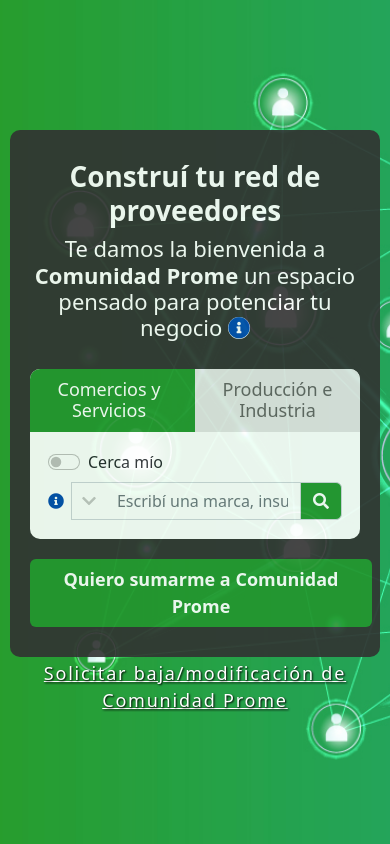
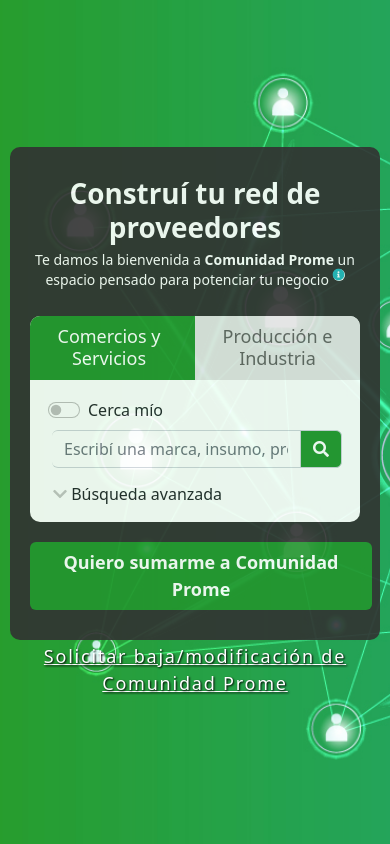
Before and after one commit to admin-prome/Comunidad-Prome, a PHP site: page /controllers/index.php in a window 390 px wide. Run offline with PHP 8.4, Linux system fonts and the light colour scheme; data that the repository does not hold is empty; a stand-in replaces the project's code that opens the database connection; some libraries are stand-ins or nearby versions.

Commit message:
fix: mensajes de información

```diff
--- a/views/index.php
+++ b/views/index.php
@@ -2,6 +2,135 @@
 
 <head>
     <title> Comunidad PROME </title>
+    <link rel="stylesheet" href="https://maxcdn.bootstrapcdn.com/bootstrap/4.5.2/css/bootstrap.min.css">
+
+    <style>
+        .subtitle {
+            color: #FFF;
+            text-align: center;
+            font-size: 22px;
+        }
+
+        .info-icon {
+            color: #25B4BD;
+            background-color: #FFFFFF;
+            border-radius: 50%;
+            border-style: none;
+            font-size: 16px;
+            vertical-align: super;
+        }
+
+        @media (max-width: 1199px) {
+
+            .subtitle,
+            .business-name-name {
+                font-size: 18px;
+            }
+        }
+
+        @media (max-width: 1006px) {
+
+            .subtitle,
+            .business-name {
+                font-size: 16px;
+            }
+        }
+
+        @media (max-width: 776px) {
+
+            .subtitle,
+            .business-name {
+                font-size: 15px;
+            }
+
+        }
+
+        @media (max-width: 541px) {
+
+            .subtitle,
+            .business-name {
+                font-size: 14px;
+            }
+
+            .info-icon {
+                font-size: 12px;
+            }
+        }
+
+        @media (max-width: 500px) {
+
+            .subtitle,
+            .business-name {
+                font-size: 14px;
+            }
+
+            .info-icon {
+                font-size: 12px;
+            }
+        }
+
+        @media (max-width: 367px) {
+
+            .subtitle,
+            .business-name {
+                font-size: 16px;
+            }
+
+            .info-icon {
+                font-size: 14px;
+            }
+        }
+
+        @media (max-width: 358px) {
+
+            .subtitle,
+            .business-name {
+                font-size: 13px;
+            }
+
+            .info-icon {
+                font-size: 11px;
+            }
+        }
+
+        @media (max-width: 345px) {
+
+            .subtitle,
+            .business-name {
+                font-size: 14px;
+            }
+
+            .info-icon {
+                font-size: 12px;
+            }
+        }
+
+        @media (max-width: 298px) {
+
+            .subtitle,
+            .business-name {
+                font-size: 16px;
+            }
+
+            .info-icon {
+                font-size: 12px;
+            }
+        }
+
+
+        @media (max-width: 227px) {
+
+            .subtitle,
+            .business-name {
+                font-size: 15px;
+            }
+
+            .info-icon {
+                font-size: 11px;
+            }
+        }
+    </style>
+
     <?php include_once "head.php"; ?>
     <!-- Google Tag Manager -->
     <script>
@@ -38,9 +167,8 @@
                             <h1 style="color: #FFF; text-align: center; font-weight: bold">
                                 Construí tu red de proveedores
                             </h1>
-                            <h2 style="color: #FFF; text-align: center; font-size: 22px">
-                                Te damos la bienvenida a <b>Comunidad Prome</b> un espacio pensado para potenciar tu negocio
-                                <i class="fas fa-info-circle" style="color: #0049B0; background-color:#FFFFFF; border-radius: 50%; border-style: none;" data-bs-toggle="tooltip" data-bs-placement="top" title="Formar parte de Comunidad Prome permite que más personas conozcan tu negocio y ponerte en contacto con otros emprendimientos. Estos vínculos ayudan a fortalecer tu red de productores y compradores."></i>
+                            <h2 class="subtitle">
+                                Te damos la bienvenida a <b class="business-name">Comunidad Prome</b> un espacio pensado para potenciar tu <span>negocio <i class="fas fa-info-circle info-icon" data-bs-toggle="tooltip" data-bs-placement="top" title="Formar parte de Comunidad Prome permite que más personas conozcan tu negocio y ponerte en contacto con otros emprendimientos. Estos vínculos ayudan a fortalecer tu red de productores y compradores."></i></span>
                             </h2>
                         </div>
                     </div>
@@ -77,23 +205,21 @@
                                                 <input type="text" autocomplete="off" id="buscadordireccion" name="dirmapa" class="form-control" placeholder="Indicá un domicilio" onclick="limpiarDireccion()" />
                                             </div>
 
-                                            <div class="input-group mb-3 mt-2 pl-1">
-                                                <div class="d-flex align-items-center" style="margin-right: 8px;">
-                                                    <i class="fas fa-info-circle" style="color: #0049B0;" data-bs-toggle="tooltip" data-bs-placement="top" title=" Al hacer clic aquí podrás realizar una búsqueda avanzada para obtener mejores resultados."></i>
-                                                </div>
-                                                <i class="fas fa-chevron-down" style="border-top: 1px solid #ced4da;border-left: 1px solid #ced4da; border-bottom: 1px solid #ced4da; padding: 10px; color: #C4C4C4; cursor: pointer" onclick="verfiltrosbusquedaindex()"></i>
+                                            <div class="input-group mb-2 mt-2 pl-1">
                                                 <input type="text" class="form-control" placeholder="Escribí una marca, insumo, producto o servicio" aria-label="Escribí una marca, insumo, producto o servicio" aria-describedby="basic-addon2" name="q" required="required" id="buscador" autocomplete="off" style="border-left: 0px solid #FFF">
                                                 <span class="input-group-text" id="basic-addon2" style="background-color: #23952E; color: #FFF; cursor: pointer" onclick="procesarFormBusqueda()">
                                                     <i class="fas fa-search"></i>
                                                 </span>
                                             </div>
+                                            <div class="row">
+                                                <div class="mb-3" onclick="verfiltrosbusquedaindex()">
+                                                    <i class="fas fa-chevron-down" style="padding-left: 5px; padding-top: 10px; color: #C4C4C4; cursor: pointer"></i> Búsqueda avanzada
+                                                </div>
+                                            </div>
                                         </div>
                                     </div>
                                     <div class="row" id="div_busquedaavanzada" style="display: none">
                                         <div class="col-md-6 mb-3" style="text-align: left; padding: 0px 30px">
-                                            <div class="mb-1">
-                                                <i class="fas fa-chevron-down" style="padding-left: 5px; padding-top: 10px; color: #C4C4C4; cursor: pointer" onclick="verfiltrosbusquedaindex()"></i> Búsqueda avanzada
-                                            </div>
                                             <div>
                                                 <div class="form-check form-switch">
                                                     <input class="form-check-input" type="checkbox" id="checkAdherido" name="cuentadni">
```
